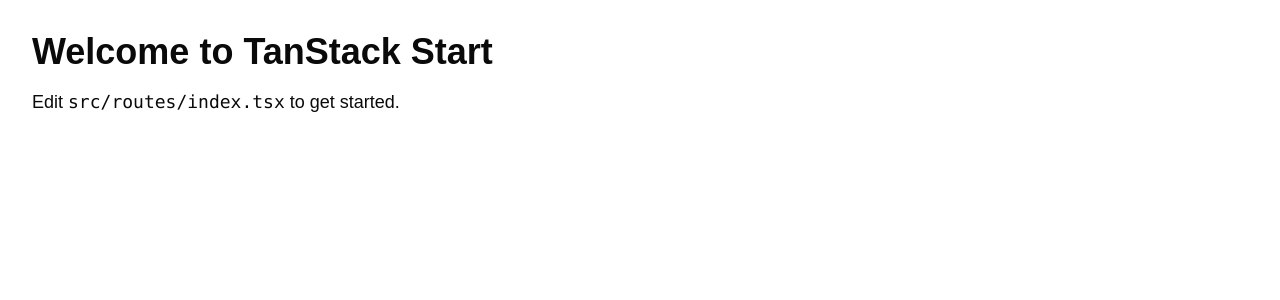
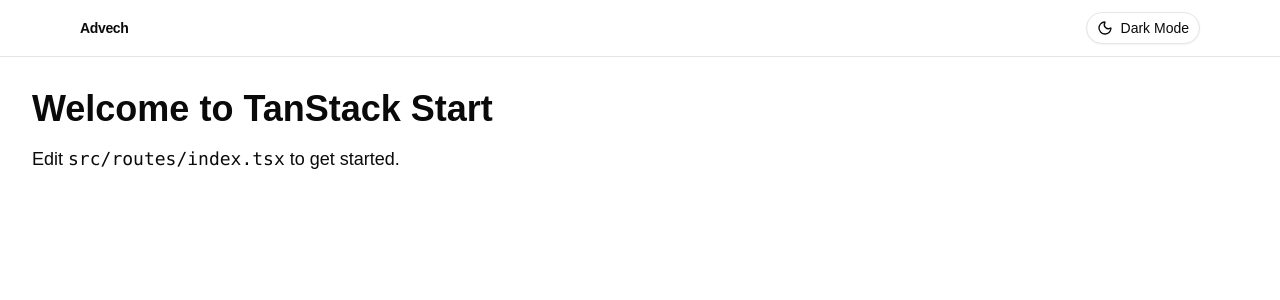
Before and after one commit to aliaboshady/advech-web-app, a React (Vite) app: page / in a window 1280 px wide. Shown: the top 300 px of the page. Built offline with nearby package versions, Linux system fonts and the light colour scheme; no server answers.

Commit message:
feat: add theme toggle

```diff
--- a/index.html
+++ b/index.html
@@ -1,4 +1,3 @@
-
 <!doctype html>
 <html lang="en">
   <head>
--- /dev/null
+++ b/src/components/Navbar.tsx
@@ -0,0 +1,15 @@
+import { ThemeToggle } from "./ThemeToggle";
+
+export function Navbar() {
+	return (
+		<nav className="sticky top-0 z-50 border-b border-border bg-background/80 backdrop-blur-sm">
+			<div className="mx-auto flex max-w-6xl items-center justify-between px-4 py-3">
+				<div className="text-sm font-semibold tracking-tight text-foreground">
+					Advech
+				</div>
+
+				<ThemeToggle />
+			</div>
+		</nav>
+	);
+}
--- /dev/null
+++ b/src/components/ThemeToggle.tsx
@@ -0,0 +1,35 @@
+import { Moon, SunMedium } from "lucide-react";
+import { useEffect, useState } from "react";
+import { Button } from "./ui/button";
+
+export function ThemeToggle() {
+	const [isDark, setIsDark] = useState(() => {
+		const savedTheme = localStorage.getItem("theme");
+
+		if (savedTheme) {
+			return savedTheme === "dark";
+		}
+
+		return window.matchMedia("(prefers-color-scheme: dark)").matches;
+	});
+
+	useEffect(() => {
+		document.documentElement.classList.toggle("dark", isDark);
+		localStorage.setItem("theme", isDark ? "dark" : "light");
+	}, [isDark]);
+
+	return (
+		<Button
+			type="button"
+			variant="outline"
+			size="sm"
+			aria-label={isDark ? "Switch to light mode" : "Switch to dark mode"}
+			aria-pressed={isDark}
+			onClick={() => setIsDark((current) => !current)}
+			className="inline-flex items-center gap-2 rounded-full"
+		>
+			{isDark ? <SunMedium className="size-4" /> : <Moon className="size-4" />}
+			<span>{isDark ? "Light Mode" : "Dark Mode"}</span>
+		</Button>
+	);
+}
--- a/src/routes/__root.tsx
+++ b/src/routes/__root.tsx
@@ -3,11 +3,11 @@ import { createRootRoute, Outlet } from "@tanstack/react-router";
 import { TanStackRouterDevtoolsPanel } from "@tanstack/react-router-devtools";
 
 import NextTopLoaderImport from "nextjs-toploader";
-
 import { ToastContainer } from "react-toastify";
 import "react-toastify/dist/ReactToastify.css";
 
 import "../styles.css";
+import { Navbar } from "@/components/Navbar";
 
 const NextTopLoader =
 	(NextTopLoaderImport as { default?: typeof NextTopLoaderImport }).default ??
@@ -31,6 +31,7 @@ function RootComponent() {
 				speed={200}
 			/>
 
+			<Navbar />
 			<ToastContainer />
 			<Outlet />
 
```
